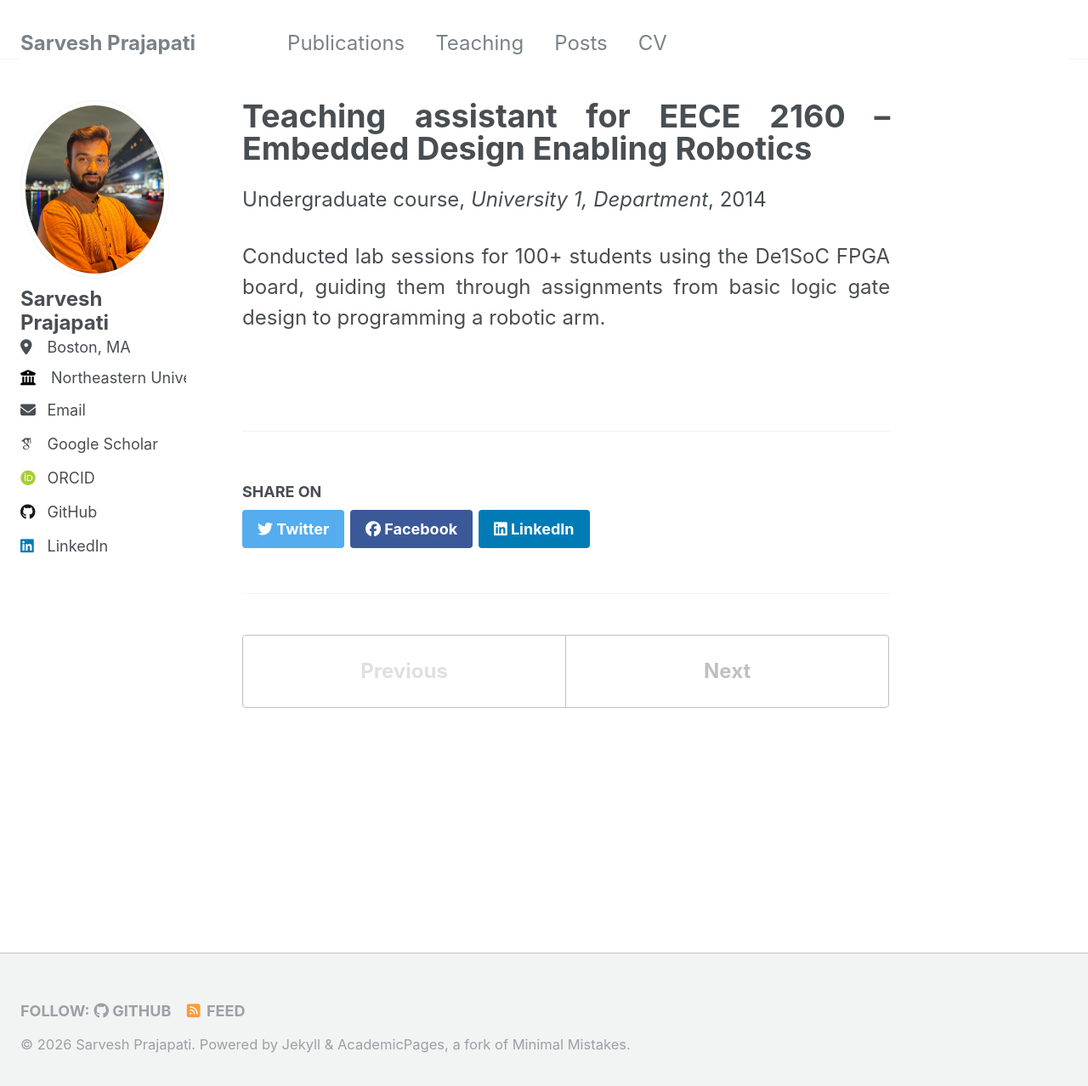
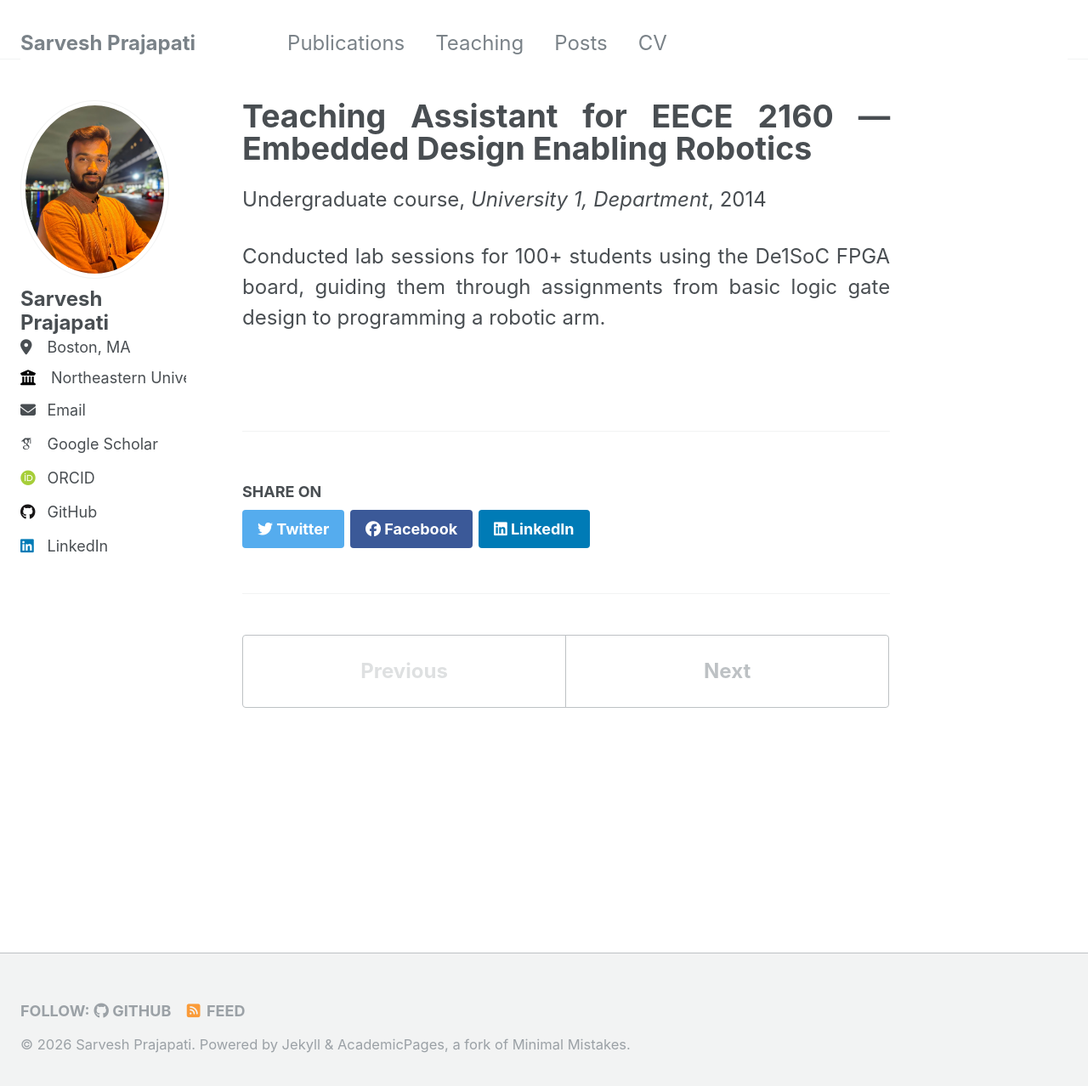
Before and after one commit to prajapatisarvesh/prajapatisarvesh.github.io, a Jekyll site: the page built from _teaching/2023-fall-teaching.md, in a window 1280 px wide and 1289 px high. Shown: the top 1278 px of the window at 85% size. Built offline with Jekyll 4.4.1, drawn with Linux system fonts in a browser that asks for light colours; some web fonts are replaced.

```diff
--- a/_teaching/2023-fall-teaching.md
+++ b/_teaching/2023-fall-teaching.md
@@ -1,5 +1,5 @@
 ---
-title: "Teaching assistant for EECE 2160 -- Embedded Design Enabling Robotics"
+title: "Teaching Assistant for EECE 2160 — Embedded Design Enabling Robotics"
 collection: teaching
 type: "Undergraduate course"
 permalink: /teaching/2014-spring-teaching-1
```
Also changed, not shown: _teaching/2024-fall-teaching.md (+1 -1 lines).
